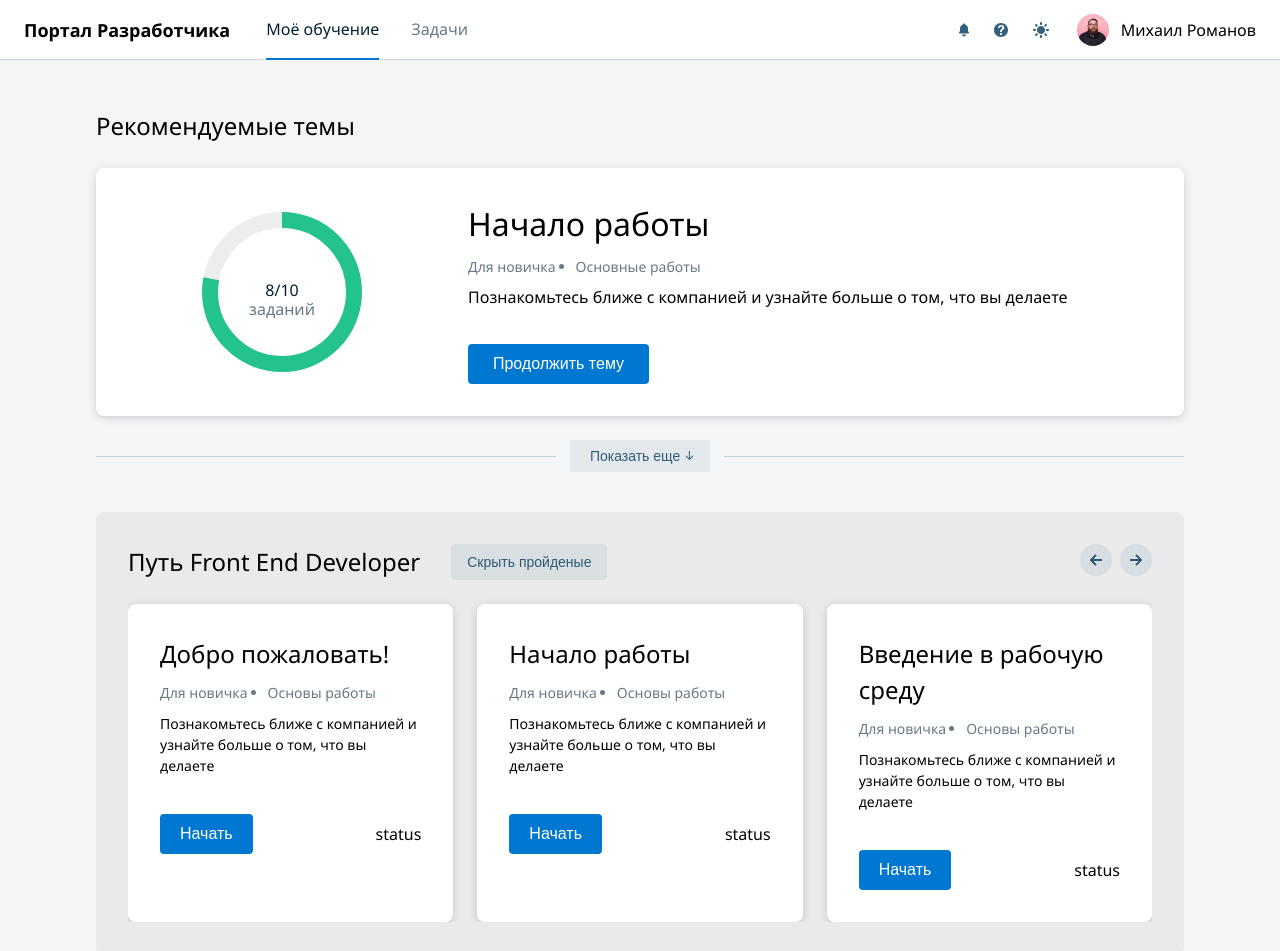
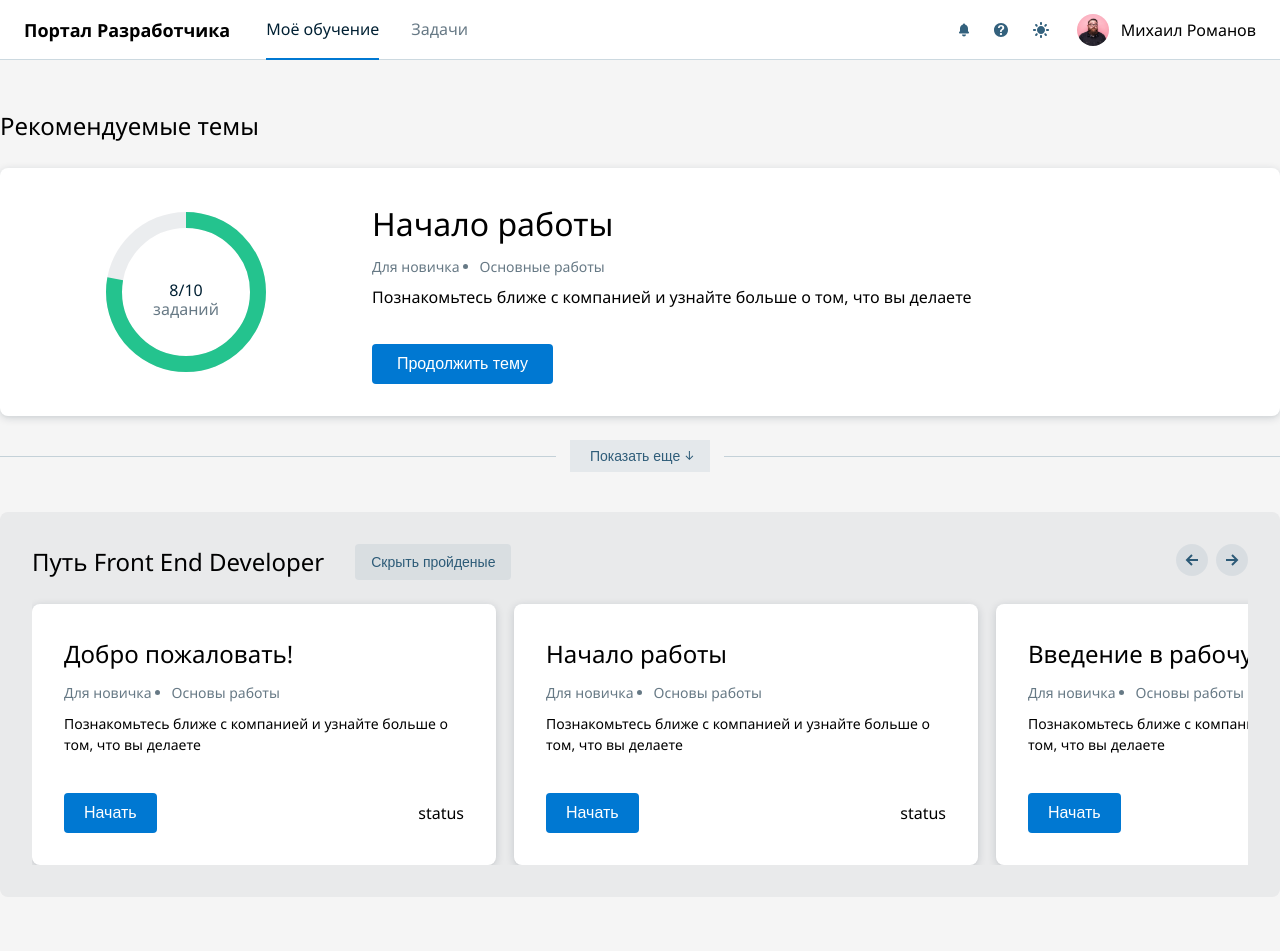
Before and after one commit to ssssed/developer-portal, a React (Vite) app: page / in a window 1280 px wide. Shown: the top 951 px of the page. After the commit the page ends 897 px from the top, so only its background shows below. Built offline with nearby package versions, Linux system fonts and the light colour scheme.

Commit message:
feat: add animate to slider & add logic to navigation buttons

```diff
--- a/package.json
+++ b/package.json
@@ -11,7 +11,8 @@
   "dependencies": {
     "react": "^18.2.0",
     "react-dom": "^18.2.0",
-    "react-router-dom": "^6.10.0"
+    "react-router-dom": "^6.10.0",
+    "swiper": "^9.2.0"
   },
   "devDependencies": {
     "@types/react": "^18.0.28",
--- a/src/components/FrontendWay/FrontendWay.scss
+++ b/src/components/FrontendWay/FrontendWay.scss
@@ -5,6 +5,7 @@
   padding: 32px;
   background-color: $bg-stripe;
   border-radius: 8px;
+  position: relative;
 
   &__title {
     text-transform: capitalize;
@@ -30,36 +31,11 @@
   }
 }
 
-.navigation {
-  display: flex;
-  gap: 8px;
-  margin-left: auto;
-
-  &__button {
-    background-color: $control-ghost-bg;
-    width: 32px;
-    height: 32px;
-    border-radius: 50%;
-    border: 0;
-
-    &-right {
-      background-image: url("../../assets/icon-backward.svg");
-      background-repeat: no-repeat;
-      background-position: center;
-      rotate: 180deg;
-    }
-
-    &-left {
-      background-position: center;
-      background-repeat: no-repeat;
-      background-image: url("../../assets/icon-backward.svg");
-    }
-  }
-}
-
 .theme-cards {
   padding-top: 24px;
   display: flex;
-  gap: 24px;
-  overflow: hidden;
 }
+
+.swiper-slide {
+  max-width: 464px;
+}
--- a/src/components/FrontendWay/FrontendWay.tsx
+++ b/src/components/FrontendWay/FrontendWay.tsx
@@ -1,23 +1,51 @@
-import React from "react";
+import React, { useState } from "react";
 import "./FrontendWay.scss";
 import { cards } from "../../utils/theme-cards.static";
 import ThemeCard from "../ThemeCard/ThemeCard";
+import { SwiperSlide, Swiper } from "swiper/react";
+import SwiperCore, { Navigation } from "swiper";
+import "swiper/swiper.min.css";
+import SliderNavigation from "../SliderNavigation/SliderNavigation";
+
+SwiperCore.use([Navigation]);
+
 const FrontendWay = () => {
+  const [swiper, setSwiper] = useState<SwiperCore>(null);
+
   return (
     <section className="frontend-way">
       <div className="frontend-way__info-bar">
         <h2 className="frontend-way__title">путь front end developer</h2>
         <button className="frontend-way__button">Скрыть пройденые</button>
-        <div className="navigation">
-          <button className="navigation__button navigation__button-left"></button>
-          <button className="navigation__button navigation__button-right"></button>
-        </div>
+        <SliderNavigation swiper={swiper} />
       </div>
-      <div className="theme-cards">
+      <Swiper
+        breakpoints={{
+          1324: {
+            slidesPerView: 3,
+          },
+          800: {
+            slidesPerView: "auto",
+            spaceBetween: 18,
+          },
+          0: {
+            spaceBetween: 8,
+          },
+        }}
+        onSwiper={(swiper) => setSwiper(swiper)}
+        modules={[Navigation]}
+        navigation
+        pagination={{ clickable: true }}
+        slidesPerView={3}
+        spaceBetween={24}
+        wrapperClass="theme-cards"
+      >
         {cards.map((card) => (
-          <ThemeCard key={card.title} {...card} />
+          <SwiperSlide key={card.title}>
+            <ThemeCard {...card} />
+          </SwiperSlide>
         ))}
-      </div>
+      </Swiper>
     </section>
   );
 };
--- /dev/null
+++ b/src/components/SliderNavigation/SliderNavigation.scss
@@ -0,0 +1,28 @@
+@import "../../utils/variable.scss";
+
+.navigation {
+  display: flex;
+  gap: 8px;
+  margin-left: auto;
+
+  &__button {
+    background-color: $control-ghost-bg;
+    width: 32px;
+    height: 32px;
+    border-radius: 50%;
+    border: 0;
+
+    &-right {
+      background-image: url("../../assets/icon-backward.svg");
+      background-repeat: no-repeat;
+      background-position: center;
+      rotate: 180deg;
+    }
+
+    &-left {
+      background-position: center;
+      background-repeat: no-repeat;
+      background-image: url("../../assets/icon-backward.svg");
+    }
+  }
+}
--- /dev/null
+++ b/src/components/SliderNavigation/SliderNavigation.tsx
@@ -0,0 +1,27 @@
+import { FC } from "react";
+import Swiper from "swiper";
+import { useSwiper } from "swiper/react";
+import "./SliderNavigation.scss";
+
+interface ISliderNavigation {
+  swiper: Swiper;
+}
+
+const SliderNavigation: FC<ISliderNavigation> = ({ swiper }) => {
+  const handleSwiperSlideNext = () => swiper.slideNext();
+  const handleSwiperSlidePrev = () => swiper.slidePrev();
+  return (
+    <div className="navigation">
+      <button
+        onClick={handleSwiperSlidePrev}
+        className="navigation__button navigation__button-left"
+      ></button>
+      <button
+        onClick={handleSwiperSlideNext}
+        className="navigation__button navigation__button-right"
+      ></button>
+    </div>
+  );
+};
+
+export default SliderNavigation;
--- a/src/components/ThemeCard/ThemeCard.scss
+++ b/src/components/ThemeCard/ThemeCard.scss
@@ -4,7 +4,8 @@
   background-color: $bg-default;
   border-radius: 8px;
   box-shadow: $shadow-group;
-  max-width: 400px;
+  min-width: 0;
+  max-width: 464px;
   width: 100%;
 
   &__content {
--- a/src/pages/MainPage/Main.scss
+++ b/src/pages/MainPage/Main.scss
@@ -4,5 +4,5 @@
   height: calc(100vh - 60px);
   max-width: 1440px;
   margin: 0 auto;
-  padding: 48px 96px;
+  padding: 48px 0;
 }
```
Also changed, not shown: 1 other file (tests, documents, lock files or other folders).
